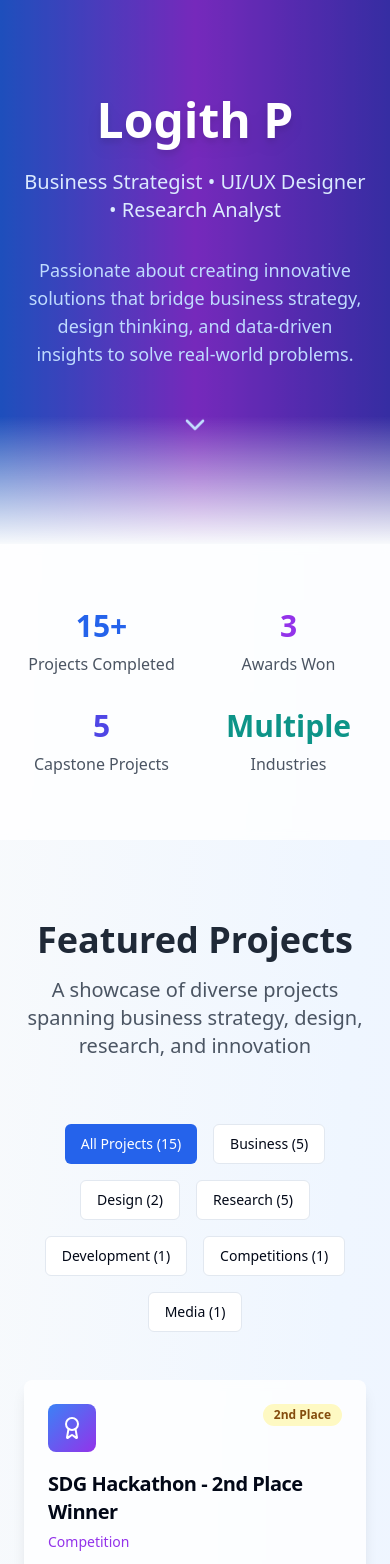
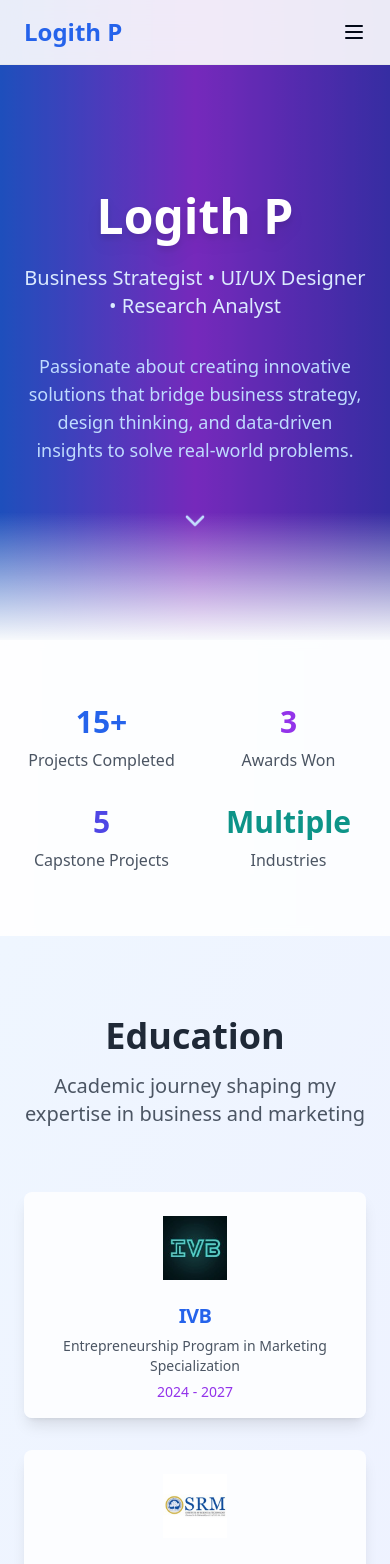
Before and after one commit to Polymath-tech/logith-portfolio-verse, a React (Vite) app: page / in a window 390 px wide. Shown: the top 1564 px of the page. Built offline with nearby package versions, Linux system fonts and the light colour scheme.

Commit message:
Add education and skills sections
Added education and skills sections with associated content and navigation links.

```diff
--- a/src/pages/Index.tsx
+++ b/src/pages/Index.tsx
@@ -1,12 +1,12 @@
-
 import { useState } from "react";
-import { ExternalLink, Award, Briefcase, Users, TrendingUp, Globe, Smartphone, FileText, BarChart3, Target, Shield, Palette, Coffee, Sparkles, BookOpen, Mic, Instagram, Mail, Phone, Linkedin, ChevronDown } from "lucide-react";
+import { ExternalLink, Award, Briefcase, Users, TrendingUp, Globe, Smartphone, FileText, BarChart3, Target, Shield, Palette, Coffee, Sparkles, BookOpen, Mic, ChevronDown, Menu, X } from "lucide-react";
 import { Button } from "@/components/ui/button";
 import { Card, CardContent, CardDescription, CardHeader, CardTitle } from "@/components/ui/card";
 import { Badge } from "@/components/ui/badge";
 
 const Index = () => {
   const [activeFilter, setActiveFilter] = useState("all");
+  const [isMenuOpen, setIsMenuOpen] = useState(false);
 
   const projects = [
     {
@@ -28,7 +28,7 @@ const Index = () => {
       category: "business",
       type: "Capstone Project",
       link: "https://www.canva.com/design/DAGUjtD52FE/axqtgid9yJwxLJbEI83tAw/view",
-      iframe: "https://www.canva.com/design/DAGUjtD52FE/axqtgid9yJwxLJbEI83tAw/view?embed",
+      iframe:"https://www.canva.com/design/DAGUjtD52FE/axqtgid9yJwxLJbEI83tAw/view?embed",
       icon: Briefcase,
       tags: ["Strategy", "E-commerce", "Planning"]
     },
@@ -61,7 +61,7 @@ const Index = () => {
       category: "research",
       type: "Case Study",
       link: "https://www.canva.com/design/DAGRCszmz3M/5ccWRTcnw_foOeUUL8PxXg/view?embed",
-      iframe: "https://www.canva.com/design/DAGRCszmz3M/5ccWRTcnw_foOeUUL8PxXg/view?embed",
+      iframe : "https://www.canva.com/design/DAGRCszmz3M/5ccWRTcnw_foOeUUL8PxXg/view?embed",
       icon: BarChart3,
       tags: ["Finance", "Banking", "Analysis"]
     },
@@ -98,7 +98,6 @@ const Index = () => {
       icon: Mic,
       tags: ["Podcast", "Insurtech", "Analysis"]
     },
-    // Projects without iframe below
     {
       id: 3,
       title: "Retail Industry Immersion Winner",
@@ -150,7 +149,6 @@ const Index = () => {
       icon: BookOpen,
       tags: ["AR/VR", "Marketing", "Technology"]
     },
-    // Moved to end as requested
     {
       id: 8,
       title: "Dragon Ride Platform",
@@ -185,14 +183,120 @@ const Index = () => {
     { id: "media", label: "Media", count: projects.filter(p => p.category === "media").length },
   ];
 
+  const skills = [
+    { name: "Figma", logo: "https://cdn.jsdelivr.net/gh/devicons/devicon/icons/figma/figma-original.svg" },
+    { name: "Canva", logo: "https://cdn.worldvectorlogo.com/logos/canva-1.svg" },
+    { name: "Google Analytics", logo: "https://cdn.worldvectorlogo.com/logos/google-analytics-4.svg" },
+    { name: "Meta Ads Manager", logo: "https://cdn.worldvectorlogo.com/logos/meta-1.svg" },
+    { name: "Google Ads", logo: "https://cdn.worldvectorlogo.com/logos/google-ads-2.svg" },
+    { name: "SEMrush", logo: "https://cdn.worldvectorlogo.com/logos/semrush-1.svg" },
+    { name: "Shopify", logo: "https://cdn.worldvectorlogo.com/logos/shopify.svg" },
+    { name: "WordPress", logo: "https://cdn.worldvectorlogo.com/logos/wordpress-blue.svg" },
+    { name: "Excel", logo: "https://cdn.worldvectorlogo.com/logos/microsoft-excel-2013.svg" },
+    { name: "Notion", logo: "https://cdn.worldvectorlogo.com/logos/notion-logo-1.svg" },
+    { name: "Trello", logo: "https://cdn.worldvectorlogo.com/logos/trello.svg" },
+    { name: "JIRA", logo: "https://cdn.worldvectorlogo.com/logos/jira-1.svg" },
+    { name: "Zapier", logo: "https://cdn.worldvectorlogo.com/logos/zapier.svg" },
+    { name: "Airtable", logo: "https://cdn.worldvectorlogo.com/logos/airtable.svg" },
+    { name: "MixPanel", logo: "https://cdn.worldvectorlogo.com/logos/mixpanel-2.svg" },
+    { name: "Wix Studio", logo: "https://cdn.worldvectorlogo.com/logos/wix.svg" },
+    { name: "Google Trends", logo: "https://cdn.worldvectorlogo.com/logos/google-trends.svg" },
+    { name: "Aisensy", logo: "https://aisensy.com/favicon.ico" }
+  ];
+
   const filteredProjects = activeFilter === "all"
     ? projects
     : projects.filter(project => project.category === activeFilter);
 
+  const scrollToSection = (sectionId: string) => {
+    const element = document.getElementById(sectionId);
+    if (element) {
+      element.scrollIntoView({ behavior: 'smooth' });
+    }
+    setIsMenuOpen(false);
+  };
+
   return (
     <div className="min-h-screen bg-gradient-to-br from-slate-50 via-blue-50 to-indigo-50">
+      {/* Navigation Bar */}
+      <nav className="fixed top-0 left-0 right-0 z-50 bg-white/90 backdrop-blur-md border-b border-gray-200">
+        <div className="container mx-auto px-6 py-4">
+          <div className="flex items-center justify-between">
+            <div className="text-2xl font-bold text-blue-600">Logith P</div>
+
+            {/* Desktop Menu */}
+            <div className="hidden md:flex space-x-8">
+              <button
+                onClick={() => scrollToSection('education')}
+                className="text-gray-700 hover:text-blue-600 transition-colors font-medium"
+              >
+                Education
+              </button>
+              <button
+                onClick={() => scrollToSection('projects')}
+                className="text-gray-700 hover:text-blue-600 transition-colors font-medium"
+              >
+                Projects
+              </button>
+              <button
+                onClick={() => scrollToSection('skills')}
+                className="text-gray-700 hover:text-blue-600 transition-colors font-medium"
+              >
+                Skills
+              </button>
+              <button
+                onClick={() => scrollToSection('contact')}
+                className="text-gray-700 hover:text-blue-600 transition-colors font-medium"
+              >
+                Contact
+              </button>
+            </div>
+
+            {/* Mobile Menu Button */}
+            <button
+              className="md:hidden"
+              onClick={() => setIsMenuOpen(!isMenuOpen)}
+            >
+              {isMenuOpen ? <X className="h-6 w-6" /> : <Menu className="h-6 w-6" />}
+            </button>
+          </div>
+
+          {/* Mobile Menu */}
+          {isMenuOpen && (
+            <div className="md:hidden mt-4 pb-4 border-t border-gray-200 pt-4">
+              <div className="flex flex-col space-y-4">
+                <button
+                  onClick={() => scrollToSection('education')}
+                  className="text-gray-700 hover:text-blue-600 transition-colors font-medium text-left"
+                >
+                  Education
+                </button>
+                <button
+                  onClick={() => scrollToSection('projects')}
+                  className="text-gray-700 hover:text-blue-600 transition-colors font-medium text-left"
+                >
+                  Projects
+                </button>
+                <button
+                  onClick={() => scrollToSection('skills')}
+                  className="text-gray-700 hover:text-blue-600 transition-colors font-medium text-left"
+                >
+                  Skills
+                </button>
+                <button
+                  onClick={() => scrollToSection('contact')}
+                  className="text-gray-700 hover:text-blue-600 transition-colors font-medium text-left"
+                >
+                  Contact
+                </button>
+              </div>
+            </div>
+          )}
+        </div>
+      </nav>
+
       {/* Hero Section */}
-      <section className="relative overflow-hidden bg-gradient-to-r from-blue-600 via-purple-600 to-indigo-700 text-white">
+      <section className="relative overflow-hidden bg-gradient-to-r from-blue-600 via-purple-600 to-indigo-700 text-white pt-24">
         <div className="absolute inset-0 bg-black/20"></div>
         <div className="relative container mx-auto px-6 py-24 text-center">
           <div className="animate-fade-in">
@@ -235,6 +339,56 @@ const Index = () => {
               <div className="text-3xl font-bold text-teal-600 mb-2">Multiple</div>
               <div className="text-gray-600">Industries</div>
             </div>
+          </div>
+        </div>
+      </section>
+
+      {/* Education Section */}
+      <section className="py-20 bg-gradient-to-br from-blue-50 to-indigo-50" id="education">
+        <div className="container mx-auto px-6">
+          <div className="text-center mb-16">
+            <h2 className="text-4xl font-bold text-gray-800 mb-4">Education</h2>
+            <p className="text-xl text-gray-600 max-w-2xl mx-auto">
+              Academic journey shaping my expertise in business and marketing
+            </p>
+          </div>
+
+          <div className="grid grid-cols-1 md:grid-cols-2 gap-8 max-w-4xl mx-auto">
+            {/* IVB */}
+            <Card className="bg-white/80 backdrop-blur-sm border-0 shadow-lg hover:shadow-xl transition-all duration-300">
+              <CardHeader className="text-center pb-4">
+                <div className="flex justify-center mb-4">
+                  <img
+                    src="/lovable-uploads/06ce60f2-34ca-4d2d-b5ec-8f432bc3d6a6.png"
+                    alt="IVB Logo"
+                    className="h-16 w-auto"
+                  />
+                </div>
+                <CardTitle className="text-xl text-blue-600">IVB</CardTitle>
+                <CardDescription className="text-gray-600">
+                  Entrepreneurship Program in Marketing Specialization
+                </CardDescription>
+                <p className="text-sm text-purple-600 font-medium">2024 - 2027</p>
+              </CardHeader>
+            </Card>
+
+            {/* SRM University */}
+            <Card className="bg-white/80 backdrop-blur-sm border-0 shadow-lg hover:shadow-xl transition-all duration-300">
+              <CardHeader className="text-center pb-4">
+                <div className="flex justify-center mb-4">
+                  <img
+                    src="/lovable-uploads/b9e59b3f-2f54-4bbc-9a00-2656e44b8feb.png"
+                    alt="SRM University Logo"
+                    className="h-16 w-auto"
+                  />
+                </div>
+                <CardTitle className="text-xl text-blue-600">SRM University</CardTitle>
+                <CardDescription className="text-gray-600">
+                  Bachelor of Business Administration (BBA)
+                </CardDescription>
+                <p className="text-sm text-purple-600 font-medium">2024 - 2027</p>
+              </CardHeader>
+            </Card>
           </div>
         </div>
       </section>
@@ -334,6 +488,50 @@ const Index = () => {
         </div>
       </section>
 
+      {/* Skills Section */}
+      <section className="py-20 bg-gradient-to-br from-purple-50 to-blue-50" id="skills">
+        <div className="container mx-auto px-6">
+          <div className="text-center mb-16">
+            <h2 className="text-4xl font-bold text-gray-800 mb-4">Skills & Tools</h2>
+            <p className="text-xl text-gray-600 max-w-2xl mx-auto">
+              Technologies and platforms I use to bring ideas to life
+            </p>
+          </div>
+
+          <div className="grid grid-cols-2 md:grid-cols-3 lg:grid-cols-6 gap-6">
+            {skills.map((skill, index) => (
+              <Card
+                key={skill.name}
+                className="group hover:shadow-lg transition-all duration-300 hover:-translate-y-2 bg-white/80 backdrop-blur-sm border-0 shadow-md animate-fade-in p-6"
+                style={{ animationDelay: `${index * 0.05}s` }}
+              >
+                <div className="text-center">
+                  <div className="flex justify-center mb-3">
+                    <img
+                      src={skill.logo}
+                      alt={`${skill.name} logo`}
+                      className="h-12 w-12 object-contain group-hover:scale-110 transition-transform"
+                      onError={(e) => {
+                        e.currentTarget.style.display = 'none';
+                        e.currentTarget.nextElementSibling!.style.display = 'flex';
+                      }}
+                    />
+                    <div
+                      className="h-12 w-12 bg-gradient-to-br from-blue-500 to-purple-600 rounded-lg hidden items-center justify-center text-white font-bold text-sm"
+                    >
+                      {skill.name.charAt(0)}
+                    </div>
+                  </div>
+                  <h3 className="text-sm font-semibold text-gray-700 group-hover:text-blue-600 transition-colors">
+                    {skill.name}
+                  </h3>
+                </div>
+              </Card>
+            ))}
+          </div>
+        </div>
+      </section>
+
       {/* Contact Section */}
       <section className="py-20 bg-gradient-to-r from-blue-900 via-purple-900 to-indigo-900 text-white" id="contact">
         <div className="container mx-auto px-6 text-center">
@@ -344,17 +542,14 @@ const Index = () => {
           </p>
           <div className="flex flex-col sm:flex-row gap-4 justify-center mb-8">
             <div className="flex items-center gap-2 text-blue-200">
-              <Mail className="h-5 w-5" />
-              <span>logith2027ug@buildwithivb.com</span>
+              <span>📧 logith2027ug@buildwithivb.com</span>
             </div>
             <div className="flex items-center gap-2 text-blue-200">
-              <Phone className="h-5 w-5" />
-              <span>+91 6369573667</span>
+              <span>📱 6369573667</span>
             </div>
             <div className="flex items-center gap-2 text-blue-200">
-              <Linkedin className="h-5 w-5" />
               <a href="https://www.linkedin.com/in/logith-p/" target="_blank" rel="noopener noreferrer" className="hover:text-white transition-colors">
-                LinkedIn Profile
+                🔗 LinkedIn Profile
               </a>
             </div>
           </div>
```
Also changed, not shown: public/lovable-uploads/06ce60f2-34ca-4d2d-b5ec-8f432bc3d6a6.png (added), public/lovable-uploads/b9e59b3f-2f54-4bbc-9a00-2656e44b8feb.png (added).
